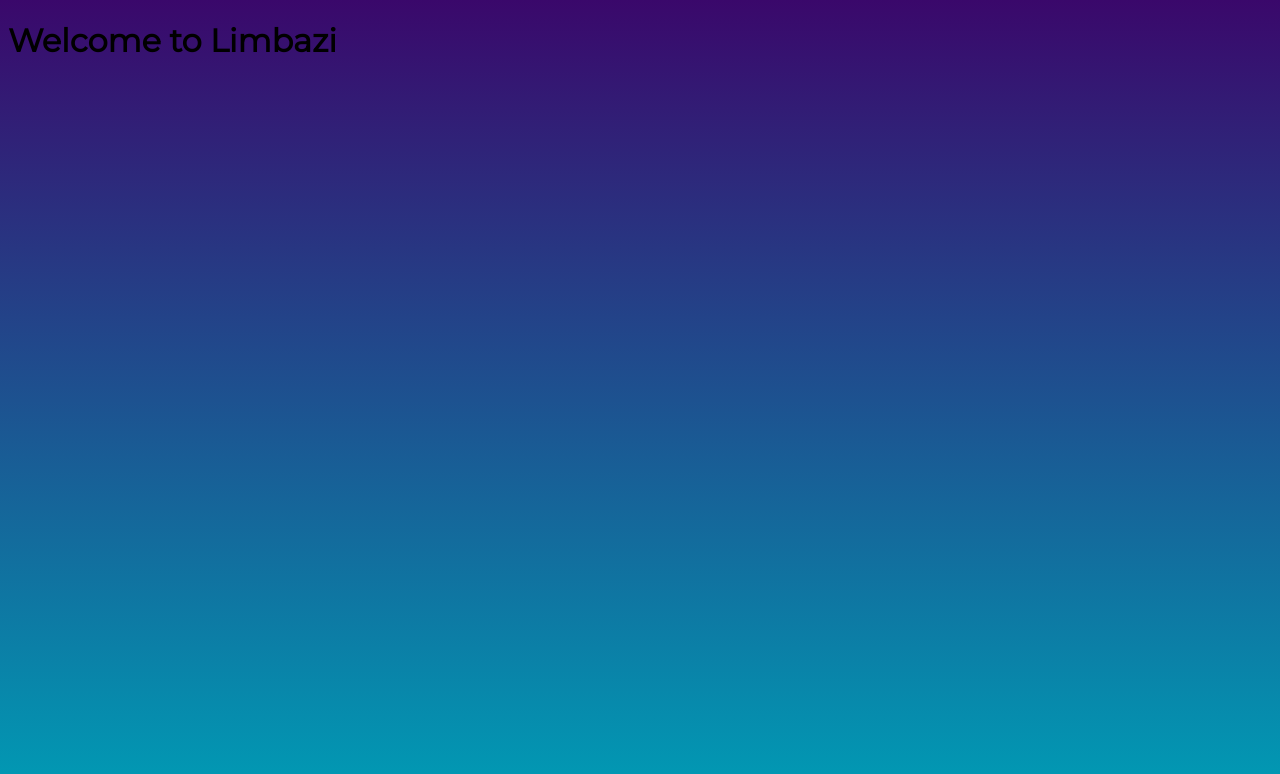
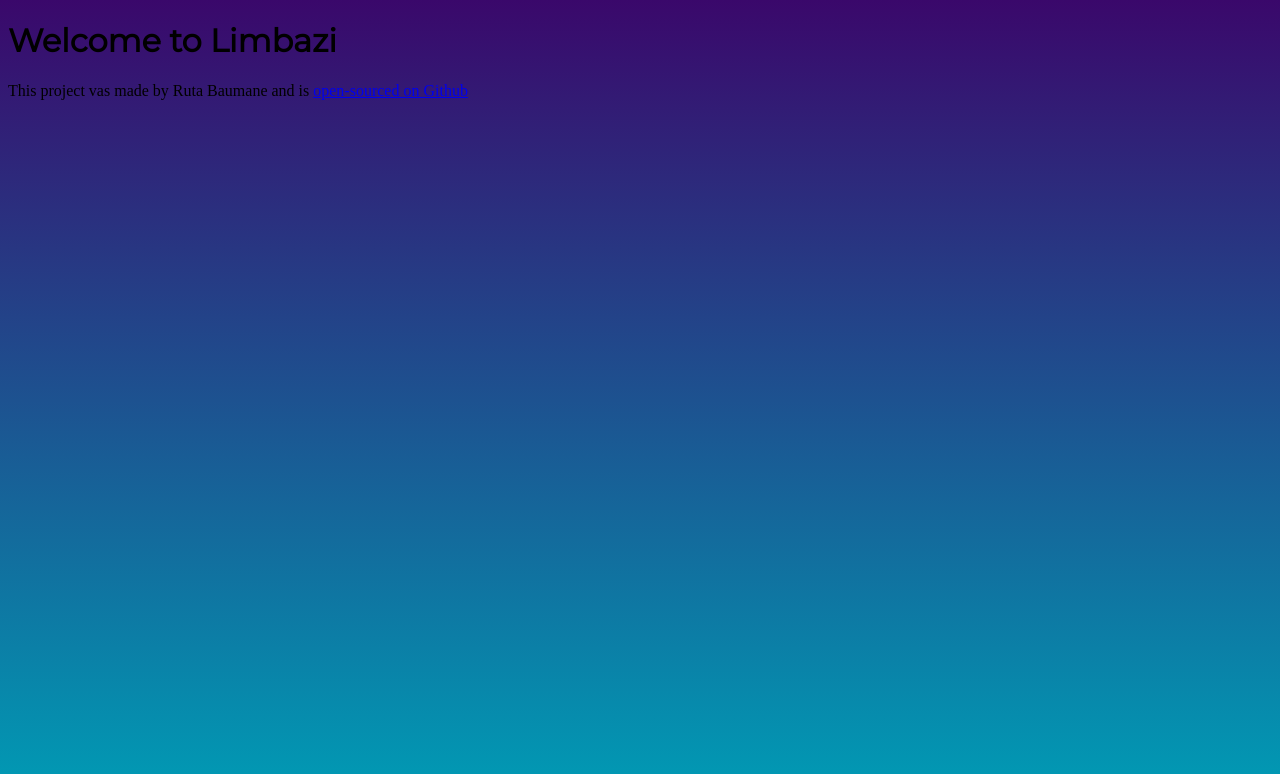
Before and after one commit to Ruta-B/travel-project, a plain HTML site: page inbox.html in a window 1280 px wide. Drawn offline with Linux system fonts and the light colour scheme; a web font is replaced by a local one.

Commit message:
Update inbox.html

```diff
--- a/inbox.html
+++ b/inbox.html
@@ -14,5 +14,8 @@
   </head>
   <body>
     <h1>Welcome to Limbazi</h1>
+    <footer>
+        This project vas made by Ruta Baumane and is <a href="https://github.com/Ruta-B/travel-project" target="_blank" rel="noopener noreferrer">open-sourced on Github</a>
+    </footer>
   </body>
 </html>
```
